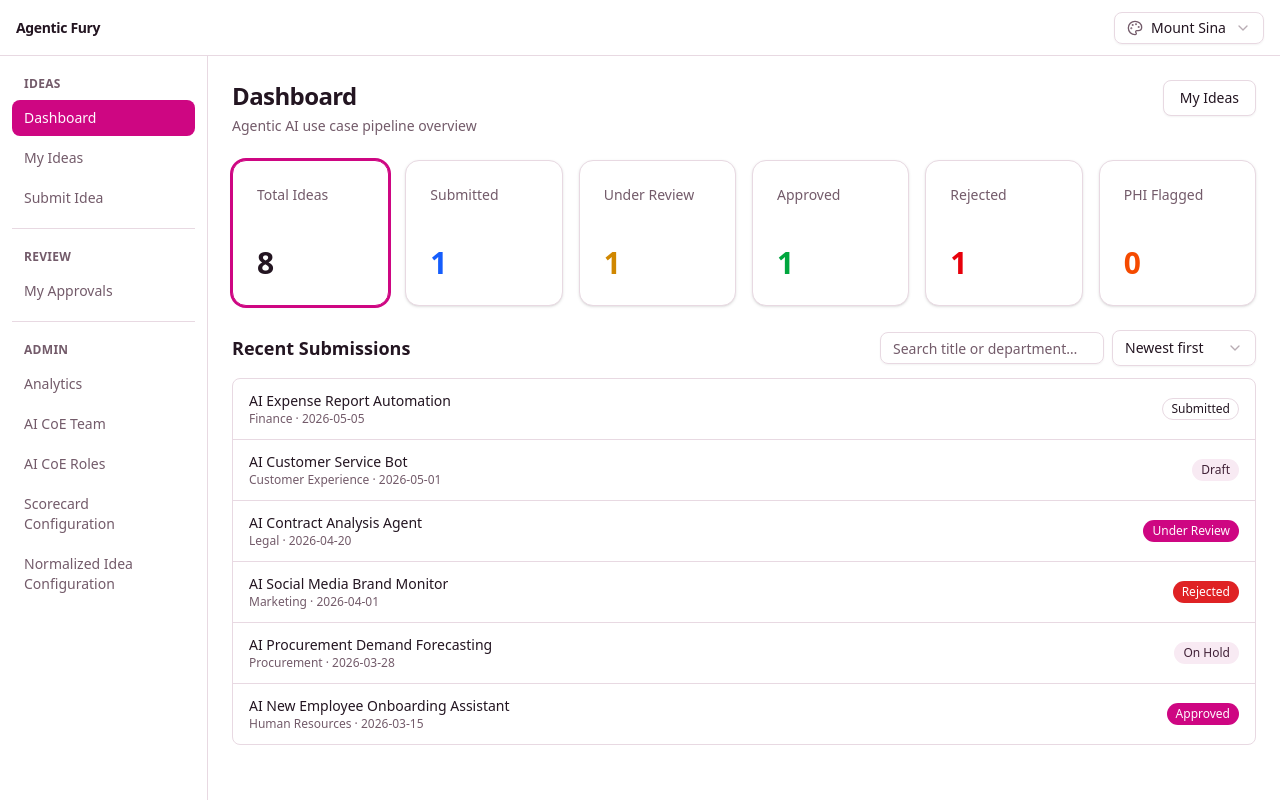
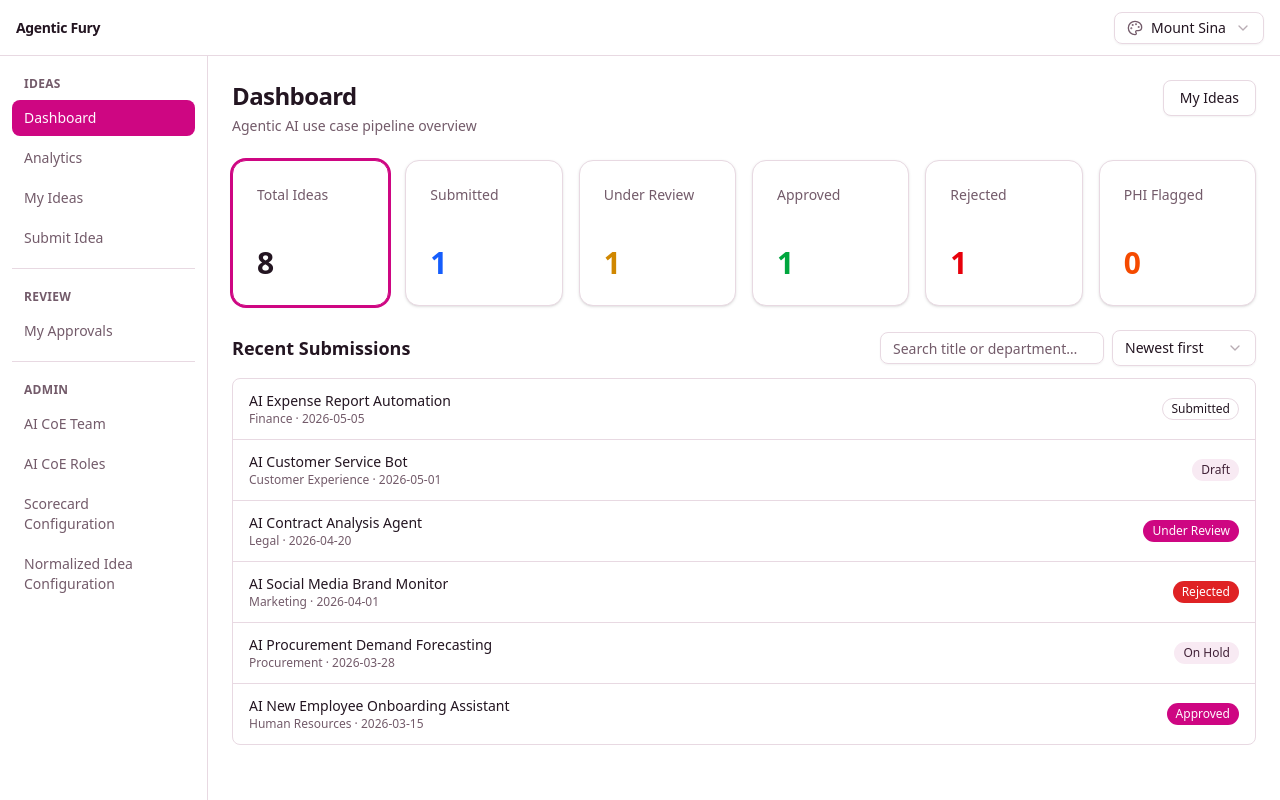
Before and after one commit to chrislohret/AgenticFury, a React (Vite) app: page /#/dashboard in a window 1280 px wide. Built offline with nearby package versions, Linux system fonts and the light colour scheme; what @fluentui/react-components, @microsoft/power-apps would draw is missing.

Commit message:
feat: move Analytics nav item directly below Dashboard (admin-only)

```diff
--- a/src/pages/_layout.tsx
+++ b/src/pages/_layout.tsx
@@ -8,6 +8,7 @@ const navSections = [
     title: "Ideas",
     items: [
       { to: "/dashboard", label: "Dashboard" },
+      { to: "/analytics", label: "Analytics", adminOnly: true },
       { to: "/my-ideas", label: "My Ideas" },
       { to: "/submit", label: "Submit Idea" },
     ],
@@ -23,7 +24,6 @@ const navSections = [
     title: "Admin",
     adminOnly: true,
     items: [
-      { to: "/analytics", label: "Analytics" },
       { to: "/ai-coe-team", label: "AI CoE Team" },
       { to: "/coe-roles", label: "AI CoE Roles" },
       { to: "/scorecard-config", label: "Scorecard Configuration" },
@@ -55,7 +55,9 @@ export default function Layout() {
                 <p className="px-3 pt-2 pb-1 text-xs font-semibold uppercase tracking-wide text-muted-foreground">
                   {section.title}
                 </p>
-                {section.items.map(({ to, label }) => (
+                {section.items
+                  .filter((item) => !("adminOnly" in item && item.adminOnly) || isAdmin)
+                  .map(({ to, label }) => (
                   <NavLink
                     key={to}
                     to={to}
```
